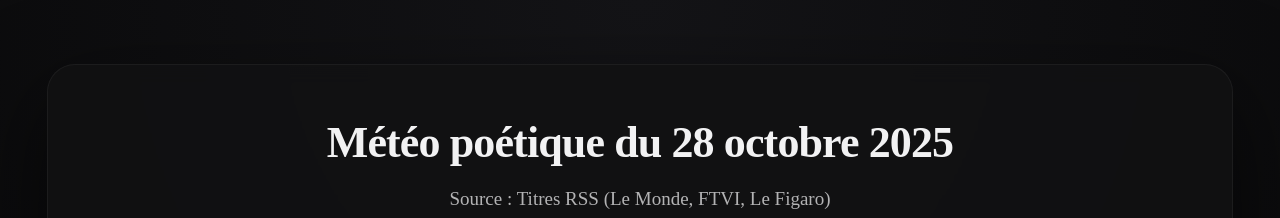
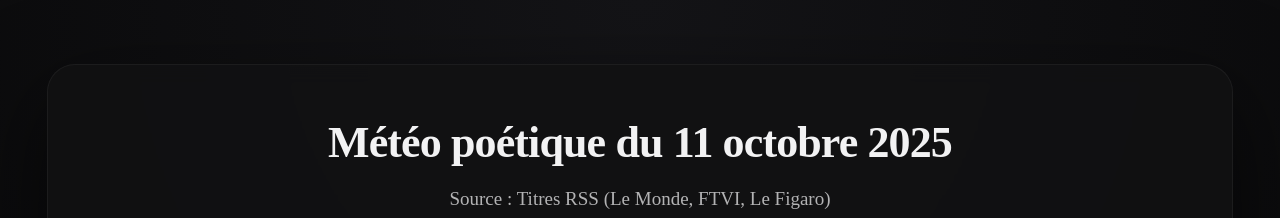
Before and after one commit to mthSmz/daily-words, a Next.js app: page / in a window 1280 px wide. Shown: the top 218 px of the page. Built offline with nearby package versions, Linux system fonts and the light colour scheme; no server answers.

Commit message:
Update page.jsx

```diff
--- a/app/page.jsx
+++ b/app/page.jsx
@@ -205,7 +205,7 @@ export default function Page() {
               margin: 0,
             }}
           >
-          Météo poétique du 28 octobre 2025
+            {pageTitle}
           </h1>
           <p
             style={{
```
